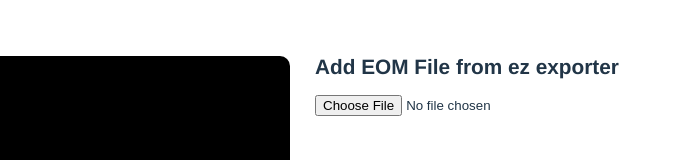
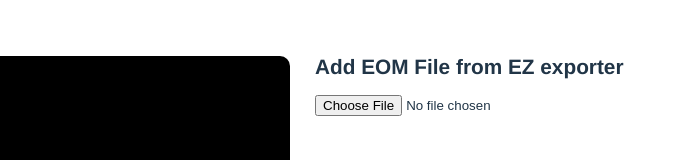
Before and after one commit to kukovisuals/subscription-anomaly, a React (Vite) app: page / in a window 1280 px wide. Both pictures are taken after a click on the button "BUNDLER". Shown: the top 160 px of the page, without its empty margins (0-687 px from the left). Built offline with nearby package versions, Linux system fonts and the light colour scheme; no server answers.

Commit message:
need to remove the file on the data .csv it shouldn't have saved but it did

```diff
--- a/src/App.jsx
+++ b/src/App.jsx
@@ -156,7 +156,7 @@ function App() {
 
         {view === "bundler" && (
           <div>
-            <h3>Add EOM File from ez exporter</h3>
+            <h3>Add EOM File from EZ exporter</h3>
             <input
               type="file"
               accept=".csv"
```
